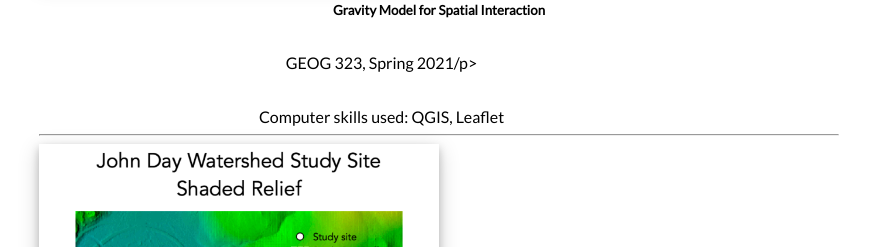
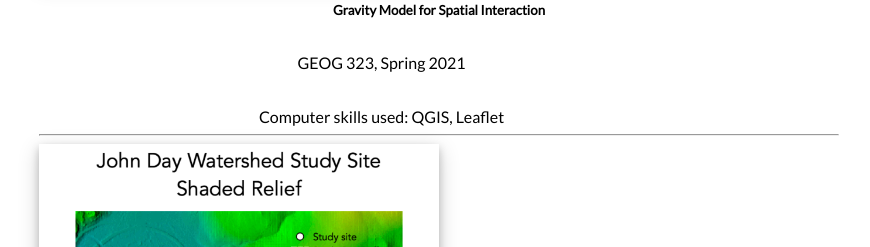
Before and after one commit to hrigdon98/hrigdon98.github.io, a Jekyll site: the page GIS/index.html, which Jekyll copies as it is, in a window 1280 px wide. Shown: the part 513-760 px from the top of the page, without its empty margins (241-1111 px from the left). Built offline with Jekyll 4.4.1, drawn with Linux system fonts in a browser that asks for light colours; nearby versions of some CDN libraries.

Commit message:
Update index.html

```diff
--- a/GIS/index.html
+++ b/GIS/index.html
@@ -36,7 +36,7 @@
                   <div class="overlay2">
               <h5 <a href="./gravityModel/gravityModel/report.html" target="_blank">Gravity Model for Spatial Interaction</h5>
 
-              <p class="card-text">GEOG 323, Spring 2021/p>
+              <p class="card-text">GEOG 323, Spring 2021</p>
               <p class="card-text">Computer skills used: QGIS, Leaflet </p>
 
             </div>
```
